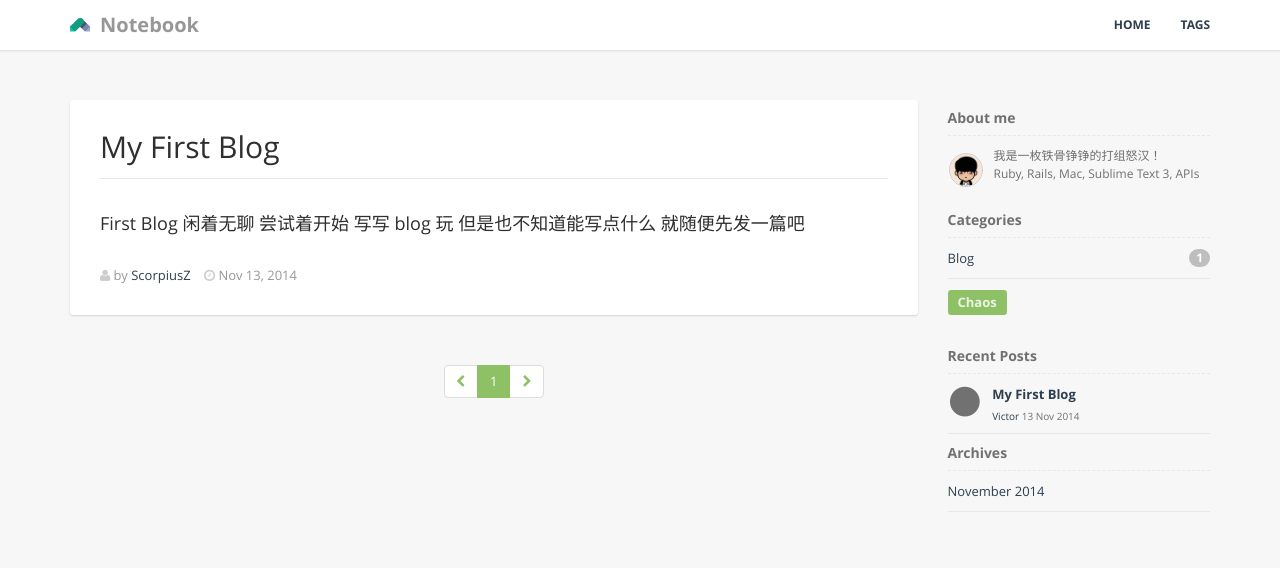
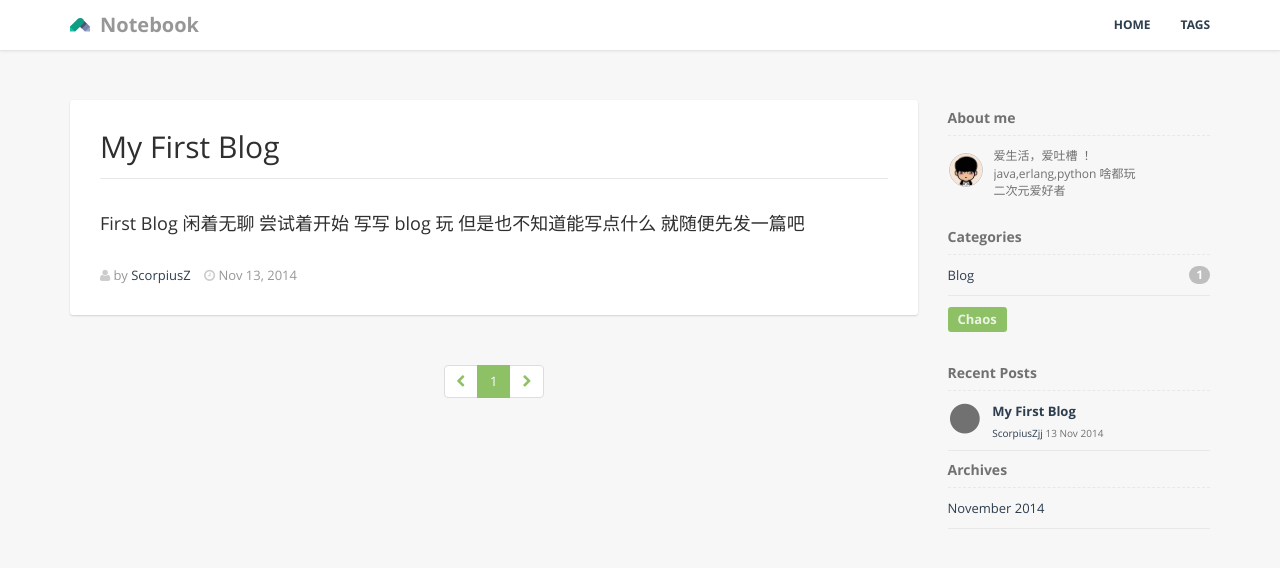
Before and after one commit to ScorpiusZ/ScorpiusZ.github.io, a Jekyll site: the page built from index.html, in a window 1280 px wide. Shown: the top 568 px of the page. Built offline with Jekyll 4.4.1, drawn with Linux system fonts in a browser that asks for light colours; Markdown is read by kramdown in place of the engine named in the settings; the list of posts is cut into pages by our own code.

Commit message:
change some home page description

```diff
--- a/_includes/author.html
+++ b/_includes/author.html
@@ -5,7 +5,8 @@
     <img src="/assets/images/avatar.jpg" class="img-circle">
   </span>
   <p class="clear text-sm">
-    我是一枚铁骨铮铮的打组怒汉！<br />
-    Ruby, Rails, Mac, Sublime Text 3, APIs
+    爱生活，爱吐槽 ！<br />
+    java,erlang,python 啥都玩<br />
+    二次元爱好者
   </p>
 </div>
--- a/_includes/latest_posts.html
+++ b/_includes/latest_posts.html
@@ -6,7 +6,7 @@
       {% include display_icon.html %}
       <div class="media-body">
         <a href="{{ BASE_PATH }}{{ post.url }}" class="font-semibold">{{ post.title }}</a>
-        <div class="text-xs block m-t-xs"><a href="https://github.com/{{ site.github_username }}">Victor</a> {{ post.date | date_to_string }}</div>
+        <div class="text-xs block m-t-xs"><a href="https://github.com/{{ site.github_username }}">ScorpiusZjj</a> {{ post.date | date_to_string }}</div>
       </div>
     </article>
     <div class="line"></div>
```
